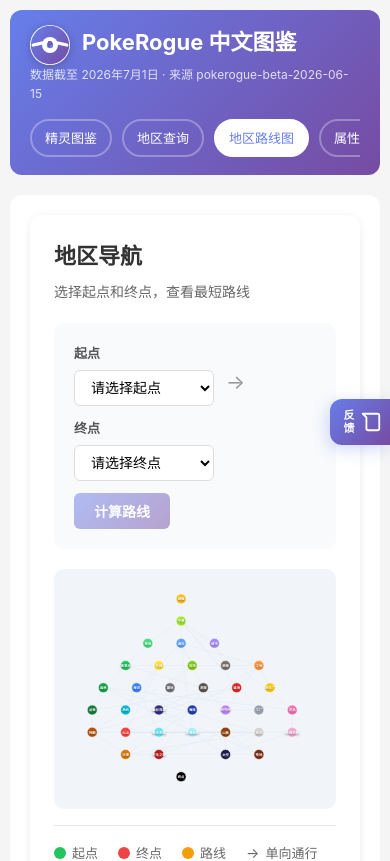
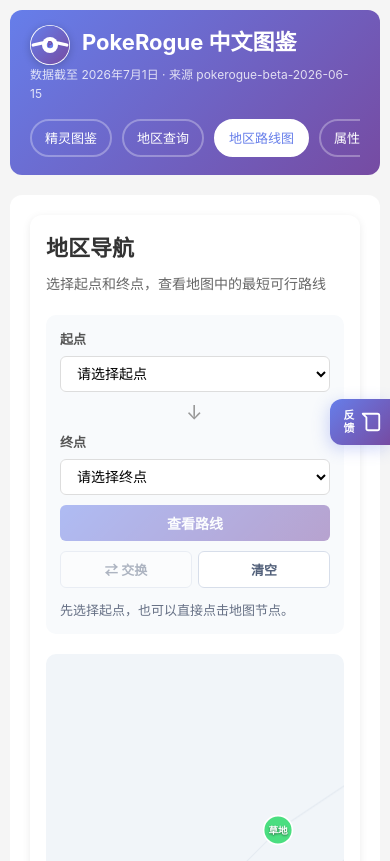
Before and after one commit to ouyangyu98/pokerogue-dex, a React (Vite) app: page /map in a window 390 px wide. Shown: the top 861 px of the page. Built offline with nearby package versions, Linux system fonts and the light colour scheme.

Commit message:
fix: improve biome route map interaction

```diff
--- a/src/components/BiomeMapPage.tsx
+++ b/src/components/BiomeMapPage.tsx
@@ -17,6 +17,8 @@ interface BiomeLink {
   to: string
   weight?: number
 }
+
+type RouteStatus = 'idle' | 'ready' | 'found' | 'unreachable'
 
 // 生态区节点数据（手动布局，基于游戏内地理位置）
 const biomeNodes: BiomeNode[] = [
@@ -143,6 +145,8 @@ const biomeLinks: BiomeLink[] = [
   { from: 'WASTELAND', to: 'BADLANDS' },
 ]
 
+const selectableBiomeNodes = biomeNodes.filter(node => node.id !== 'END')
+
 // BFS 找最短路径
 function findShortestPath(start: string, end: string): string[] | null {
   if (start === end) return [start]
@@ -176,6 +180,7 @@ export default function BiomeMapPage() {
   const [startId, setStartId] = useState<string>('')
   const [endId, setEndId] = useState<string>('')
   const [path, setPath] = useState<string[] | null>(null)
+  const [routeStatus, setRouteStatus] = useState<RouteStatus>('idle')
   const [hoveredNode, setHoveredNode] = useState<string | null>(null)
 
   const nodeMap = useMemo(() => {
@@ -199,21 +204,64 @@ export default function BiomeMapPage() {
     return links
   }, [path])
 
+  const calculateRoute = useCallback((from: string, to: string) => {
+    if (!from || !to) {
+      setPath(null)
+      setRouteStatus('idle')
+      return
+    }
+    const result = findShortestPath(from, to)
+    setPath(result)
+    setRouteStatus(result ? 'found' : 'unreachable')
+  }, [])
+
   const handleCalculate = useCallback(() => {
+    calculateRoute(startId, endId)
+  }, [calculateRoute, endId, startId])
+
+  const handleStartChange = useCallback((value: string) => {
+    setStartId(value)
+    setPath(null)
+    setRouteStatus(value && endId ? 'ready' : 'idle')
+  }, [endId])
+
+  const handleEndChange = useCallback((value: string) => {
+    setEndId(value)
+    setPath(null)
+    setRouteStatus(startId && value ? 'ready' : 'idle')
+  }, [startId])
+
+  const handleSwap = useCallback(() => {
     if (!startId || !endId) return
-    const result = findShortestPath(startId, endId)
-    setPath(result)
-  }, [startId, endId])
+    const nextStart = endId
+    const nextEnd = startId
+    setStartId(nextStart)
+    setEndId(nextEnd)
+    setPath(null)
+    setRouteStatus('ready')
+  }, [endId, startId])
+
+  const handleReset = useCallback(() => {
+    setStartId('')
+    setEndId('')
+    setPath(null)
+    setRouteStatus('idle')
+  }, [])
 
   const handleNodeClick = useCallback((nodeId: string) => {
     if (!startId) {
       setStartId(nodeId)
+      setPath(null)
+      setRouteStatus('idle')
     } else if (!endId) {
       setEndId(nodeId)
+      setPath(null)
+      setRouteStatus('ready')
     } else {
       setStartId(nodeId)
       setEndId('')
       setPath(null)
+      setRouteStatus('idle')
     }
   }, [startId, endId])
 
@@ -240,16 +288,16 @@ export default function BiomeMapPage() {
     <div className="biome-map-page">
       <div className="biome-map-header">
         <h2>地区导航</h2>
-        <p>选择起点和终点，查看最短路线</p>
+        <p>选择起点和终点，查看地图中的最短可行路线</p>
       </div>
 
       <div className="biome-map-controls">
         <div className="biome-map-selectors">
           <div className="biome-map-select-group">
             <label>起点</label>
-            <select value={startId} onChange={e => setStartId(e.target.value)}>
+            <select value={startId} onChange={e => handleStartChange(e.target.value)}>
               <option value="">请选择起点</option>
-              {biomeNodes.map(node => (
+              {selectableBiomeNodes.map(node => (
                 <option key={node.id} value={node.id}>{node.nameZh}</option>
               ))}
             </select>
@@ -257,9 +305,9 @@ export default function BiomeMapPage() {
           <div className="biome-map-arrow">→</div>
           <div className="biome-map-select-group">
             <label>终点</label>
-            <select value={endId} onChange={e => setEndId(e.target.value)}>
+            <select value={endId} onChange={e => handleEndChange(e.target.value)}>
               <option value="">请选择终点</option>
-              {biomeNodes.map(node => (
+              {selectableBiomeNodes.map(node => (
                 <option key={node.id} value={node.id}>{node.nameZh}</option>
               ))}
             </select>
@@ -269,14 +317,33 @@ export default function BiomeMapPage() {
             onClick={handleCalculate}
             disabled={!startId || !endId}
           >
-            计算路线
+            {routeStatus === 'found' ? '重新计算' : '查看路线'}
           </button>
+          <div className="biome-map-secondary-actions">
+            <button
+              type="button"
+              className="biome-map-action-btn"
+              onClick={handleSwap}
+              disabled={!startId || !endId}
+            >
+              ⇄ 交换
+            </button>
+            <button type="button" className="biome-map-action-btn" onClick={handleReset}>
+              清空
+            </button>
+          </div>
         </div>
 
-        {path && (
+        <div className="biome-map-selection-hint" aria-live="polite">
+          {!startId && '先选择起点，也可以直接点击地图节点。'}
+          {startId && !endId && `已选择起点：${nodeMap.get(startId)?.nameZh}，请选择终点。`}
+          {routeStatus === 'ready' && startId && endId && '起点和终点已就绪，点击“查看路线”计算。'}
+        </div>
+
+        {routeStatus === 'found' && path && (
           <div className="biome-map-result">
             <div className="biome-map-result-title">
-              路线结果（{path.length - 1} 步）
+              找到路线 · {path.length - 1} 步
             </div>
             <div className="biome-map-result-path">
               {path.map((nodeId, i) => {
@@ -298,15 +365,27 @@ export default function BiomeMapPage() {
           </div>
         )}
 
-        {path === null && startId && endId && (
+        {routeStatus === 'unreachable' && (
           <div className="biome-map-result biome-map-result-none">
-            无法到达：{nodeMap.get(startId)?.nameZh} → {nodeMap.get(endId)?.nameZh}
+            <strong>当前方向无法到达</strong>
+            <span>
+              地图按单向路线计算，暂时找不到从 {nodeMap.get(startId)?.nameZh} 到 {nodeMap.get(endId)?.nameZh} 的路径。
+              可以尝试交换起终点，或重新选择节点。
+            </span>
           </div>
         )}
       </div>
 
       <div className="biome-map-container">
         <svg viewBox="0 0 900 750" className="biome-map-svg">
+          <defs>
+            <marker id="biome-arrow" markerWidth="7" markerHeight="7" refX="6" refY="3.5" orient="auto">
+              <path d="M0,0 L7,3.5 L0,7 Z" fill="#cbd5e1" />
+            </marker>
+            <marker id="biome-route-arrow" markerWidth="8" markerHeight="8" refX="7" refY="4" orient="auto">
+              <path d="M0,0 L8,4 L0,8 Z" fill="#f59e0b" />
+            </marker>
+          </defs>
           {/* 连接线 */}
           {biomeLinks.map((link, i) => {
             const fromNode = nodeMap.get(link.from)
@@ -326,6 +405,7 @@ export default function BiomeMapPage() {
                 stroke={isPathLink ? '#f59e0b' : isHovered ? '#94a3b8' : '#cbd5e1'}
                 strokeWidth={isPathLink ? 3 : isHovered ? 2 : 1}
                 opacity={isPathLink ? 1 : 0.6}
+                markerEnd={isPathLink ? 'url(#biome-route-arrow)' : 'url(#biome-arrow)'}
               />
             )
           })}
@@ -338,6 +418,8 @@ export default function BiomeMapPage() {
               onClick={() => handleNodeClick(node.id)}
               onMouseEnter={() => setHoveredNode(node.id)}
               onMouseLeave={() => setHoveredNode(null)}
+              role="button"
+              aria-label={`选择${node.nameZh}`}
             >
               <circle
                 cx={node.x}
@@ -389,9 +471,10 @@ export default function BiomeMapPage() {
         </div>
         <div className="biome-map-legend-item">
           <span className="biome-map-legend-arrow">→</span>
-          <span>单向通行</span>
+          <span>路线方向</span>
         </div>
       </div>
+      <p className="biome-map-footnote">地图中的箭头表示可前往方向；选好两个节点后，路线会按最少经过地区计算。“终点”是地图示意标记，不参与路线选择。</p>
     </div>
   )
 }
--- a/src/styles/biome-map.css
+++ b/src/styles/biome-map.css
@@ -84,6 +84,40 @@
   cursor: not-allowed;
 }
 
+.biome-map-secondary-actions {
+  display: flex;
+  gap: 6px;
+}
+
+.biome-map-action-btn {
+  padding: 8px 10px;
+  border: 1px solid #d7deea;
+  border-radius: 6px;
+  background: white;
+  color: #52607a;
+  font-size: 13px;
+  font-weight: 600;
+  cursor: pointer;
+}
+
+.biome-map-action-btn:hover:not(:disabled) {
+  border-color: #9aaaf5;
+  color: #5366c9;
+  background: #f8faff;
+}
+
+.biome-map-action-btn:disabled {
+  opacity: 0.45;
+  cursor: not-allowed;
+}
+
+.biome-map-selection-hint {
+  min-height: 20px;
+  margin-top: 12px;
+  color: #667085;
+  font-size: 13px;
+}
+
 .biome-map-result {
   margin-top: 16px;
   padding: 12px 16px;
@@ -93,8 +127,22 @@
 }
 
 .biome-map-result-none {
+  display: flex;
+  flex-direction: column;
+  gap: 3px;
   background: #fef2f2;
   border-left-color: #ef4444;
+}
+
+.biome-map-result-none strong {
+  color: #b42318;
+  font-size: 14px;
+}
+
+.biome-map-result-none span {
+  color: #7a271a;
+  font-size: 13px;
+  line-height: 1.55;
 }
 
 .biome-map-result-title {
@@ -188,3 +236,55 @@
   font-size: 14px;
   color: #666;
 }
+
+.biome-map-footnote {
+  margin-top: 10px;
+  color: #98a2b3;
+  font-size: 12px;
+  line-height: 1.5;
+}
+
+@media (max-width: 640px) {
+  .biome-map-page {
+    padding: 16px;
+  }
+
+  .biome-map-controls {
+    padding: 14px;
+  }
+
+  .biome-map-selectors {
+    align-items: stretch;
+    flex-direction: column;
+    gap: 10px;
+  }
+
+  .biome-map-select-group,
+  .biome-map-select-group select,
+  .biome-map-calc-btn {
+    width: 100%;
+  }
+
+  .biome-map-arrow {
+    align-self: center;
+    padding: 0;
+    line-height: 1;
+    transform: rotate(90deg);
+  }
+
+  .biome-map-secondary-actions {
+    width: 100%;
+  }
+
+  .biome-map-action-btn {
+    flex: 1;
+  }
+
+  .biome-map-container {
+    padding: 8px;
+  }
+
+  .biome-map-svg {
+    min-width: 720px;
+  }
+}
```
